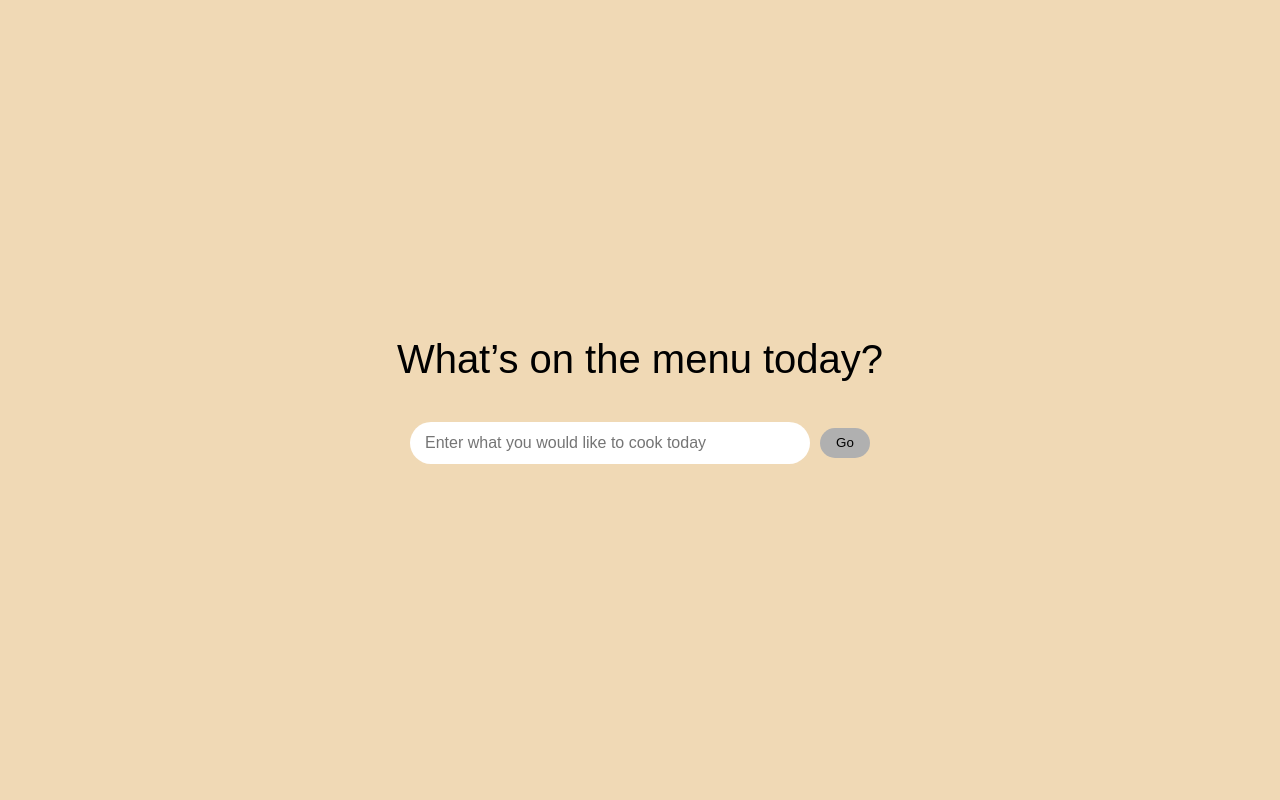
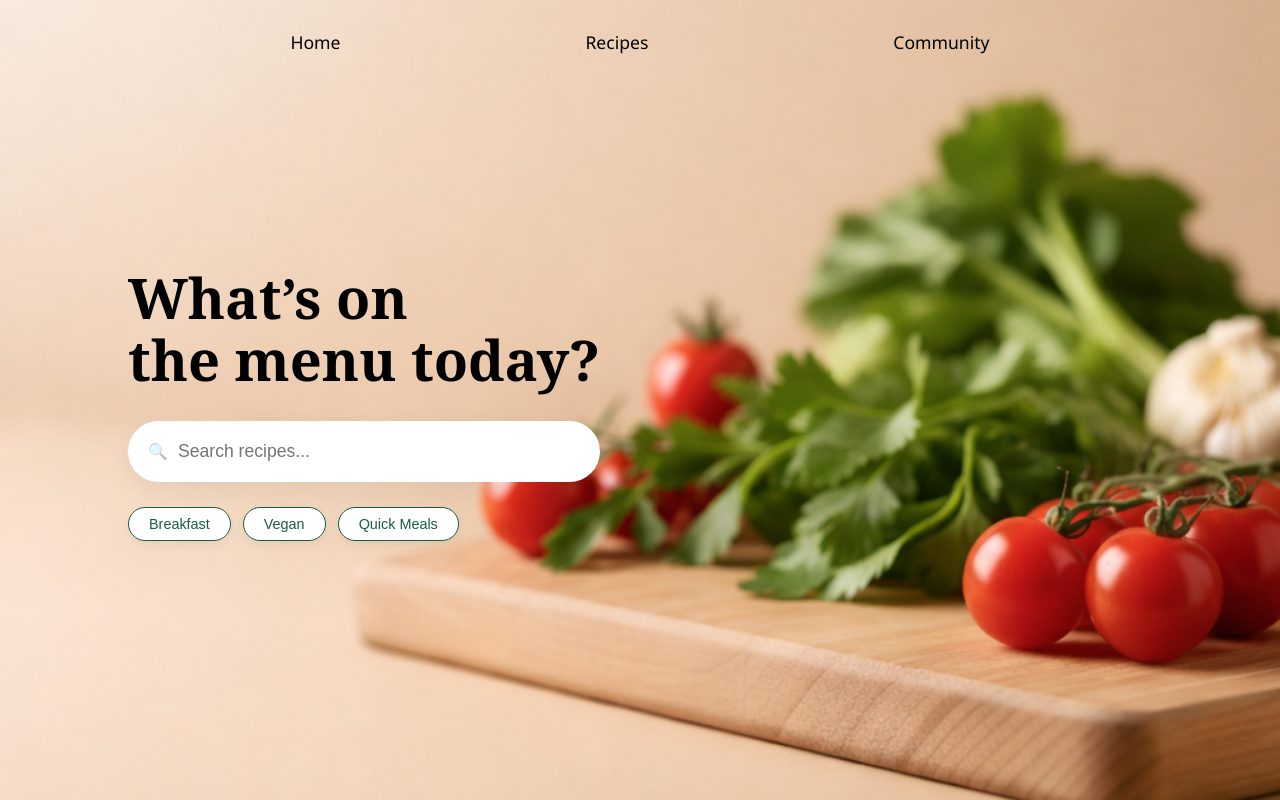
Before and after one commit to Anonymas-Doge/IrvineHacks2026, a plain HTML site: page web/index.html in a window 1280 px wide. Drawn offline with Linux system fonts and the light colour scheme.

Commit message:
updated_home_screen

```diff
--- a/web/index.html
+++ b/web/index.html
@@ -7,28 +7,29 @@
   <link rel="stylesheet" href="style.css">
 </head>
 <body>
-  <div class="container">
-    <h1>What’s on the menu today?</h1>
-    <div class="input-group">
-      <input type="text" id="menuInput" placeholder="Enter what you would like to cook today">
-      <button id="goButton">Go</button>
+  <nav class="navbar">
+    <a href="#" class="nav-link">Home</a>
+    <a href="#" class="nav-link">Recipes</a>
+    <a href="#" class="nav-link">Community</a>
+  </nav>
+
+  <main class="hero-container">
+    <div class="content-wrapper">
+      <h1>What’s on <br> the menu today?</h1>
+
+      <div class="search-container">
+        <span class="search-icon">🔍</span>
+        <input type="text" id="menuInput" placeholder="Search recipes...">
+      </div>
+
+      <div class="category-tags">
+        <button class="tag-btn" data-category="Breakfast">Breakfast</button>
+        <button class="tag-btn" data-category="Vegan">Vegan</button>
+        <button class="tag-btn" data-category="Quick Meals">Quick Meals</button>
+      </div>
     </div>
-  </div>
+  </main>
 
-  <script>
-    document.getElementById("goButton").addEventListener("click", () => {
-      const inputValue = document.getElementById("menuInput").value.trim();
-      if (!inputValue) {
-        alert("Please enter a menu item!");
-        return;
-      }
-
-      // Save input to localStorage for next page
-      localStorage.setItem("menuInput", inputValue);
-
-      // Navigate to recipes page
-      window.location.href = "recipes.html";
-    });
-  </script>
+  <script src="main.js"></script>
 </body>
 </html>
--- a/web/main.js
+++ b/web/main.js
@@ -1,13 +1,34 @@
-// Simple placeholder functionality
-document.getElementById("goButton").addEventListener("click", () => {
-  const inputValue = document.getElementById("menuInput").value;
-  if (inputValue.trim() === "") {
-    alert("Please enter a menu item!");
-    return;
+// Handle Search Input (Pressing Enter)
+document.getElementById("menuInput").addEventListener("keypress", (e) => {
+  if (e.key === "Enter") {
+    const inputValue = e.target.value.trim();
+    if (!inputValue) {
+      alert("Please enter a menu item!");
+      return;
+    }
+    console.log("Searching for:", inputValue);
+    localStorage.setItem("menuInput", inputValue);
+    // window.location.href = "recipes.html"; // Uncomment when ready
   }
+});
 
-  // For now, just log to console
-  console.log("Menu entered:", inputValue);
+// Handle Category Button Clicks
+const tags = document.querySelectorAll(".tag-btn");
+tags.forEach(tag => {
+  tag.addEventListener("click", () => {
+    const category = tag.getAttribute("data-category");
+    console.log(`Quick filter selected: ${category}`);
 
-  // TODO: later navigate to next page or fetch data
+    // Optional: Auto-fill search or navigate
+    document.getElementById("menuInput").value = category;
+  });
 });
+
+// Handle Nav Links
+const navLinks = document.querySelectorAll(".nav-link");
+navLinks.forEach(link => {
+  link.addEventListener("click", (e) => {
+    e.preventDefault();
+    console.log(`Navigating to: ${e.target.innerText}`);
+  });
+});
--- a/web/style.css
+++ b/web/style.css
@@ -6,109 +6,108 @@
 }
 
 body {
-  font-family: 'Arial', sans-serif;
-  background-color: #F0D9B5; /* same beige as first page */
+  font-family: 'Segoe UI', Roboto, Helvetica, Arial, sans-serif;
+  background: url('images/home_page_bg.png') no-repeat center center fixed;
+  background-size: cover;
   min-height: 100vh;
-  display: flex;
-  justify-content: center;
-  align-items: center;
+  color: #333;
+  overflow: hidden; /* Keeps the "app" feel */
 }
 
-/* Container for both pages */
-.container {
-  text-align: center;
-  width: 90%;
-  max-width: 1000px;
+/* Navbar Styling */
+.navbar {
+  display: flex;
+  justify-content: space-around;
+  padding: 30px 10%;
+  max-width: 1200px;
+  margin: 0 auto;
 }
 
-/* Headings */
-h1 {
-  font-size: 2.5rem;
-  margin-bottom: 40px;
+.nav-link {
+  text-decoration: none;
   color: #000;
-  font-weight: 400;
+  font-weight: 500;
+  font-size: 1.1rem;
+  transition: opacity 0.3s ease;
 }
 
-/* First page input group */
-.input-group {
+.nav-link:hover {
+  opacity: 0.6;
+}
+
+/* Main Content Layout */
+.hero-container {
   display: flex;
-  justify-content: center;
   align-items: center;
-  gap: 10px;
+  height: 80vh;
+  padding-left: 10%;
+}
+
+.content-wrapper {
+  max-width: 500px;
+}
+
+h1 {
+  font-size: 3.5rem;
+  line-height: 1.1;
+  margin-bottom: 30px;
+  color: #000;
+  font-family: 'Georgia', serif; /* Serif font matches the image style */
+}
+
+/* Search Bar Styling */
+.search-container {
+  position: relative;
+  display: flex;
+  align-items: center;
+  background: white;
+  padding: 5px 20px;
+  border-radius: 50px;
+  box-shadow: 0 10px 25px rgba(0,0,0,0.05);
+  margin-bottom: 25px;
+  transition: transform 0.3s ease, box-shadow 0.3s ease;
+}
+
+.search-container:focus-within {
+  transform: translateY(-2px);
+  box-shadow: 0 15px 30px rgba(0,0,0,0.1);
+}
+
+.search-icon {
+  margin-right: 10px;
+  opacity: 0.4;
 }
 
 input[type="text"] {
-  width: 400px;
-  padding: 12px 15px;
-  border-radius: 25px;
+  width: 100%;
+  padding: 15px 0;
   border: none;
-  font-size: 1rem;
+  outline: none;
+  font-size: 1.1rem;
+  background: transparent;
 }
 
-button {
-  width: 50px;
-  height: 30px;
-  border-radius: 50px;
-  background-color: #B0B0B0;
-  border: none;
-  cursor: pointer;
-  transition: all 0.3s ease;
+/* Category Tags */
+.category-tags {
+  display: flex;
+  gap: 12px;
 }
 
-button:hover {
-  background-color: #999;
+.tag-btn {
+  background: white;
+  border: 1.5px solid #1a5d40; /* Dark green border from image */
+  color: #1a5d40;
+  padding: 8px 20px;
+  border-radius: 20px;
+  cursor: pointer;
+  font-weight: 500;
+  font-size: 0.9rem;
+  transition: all 0.3s ease;
+  box-shadow: 0 4px 10px rgba(0,0,0,0.05);
 }
 
-/* Recipes Page */
-
-/* Recipe grid */
-.recipe-grid {
-  display: flex;
-  justify-content: center;
-  gap: 20px;
-  margin-bottom: 30px;
-  flex-wrap: wrap;
+.tag-btn:hover {
+  background: #1a5d40;
+  color: white;
+  transform: scale(1.05);
 }
-
-/* Individual recipe card */
-.recipe-card {
-  width: 220px;
-  height: 220px;
-  background-color: #FFF8F0; /* very light cream */
-  border-radius: 15px;
-  box-shadow: 0 4px 6px rgba(0,0,0,0.1);
-  cursor: pointer;
-  padding: 20px;
-  text-align: center;
-  font-size: 1rem;
-  transition: all 0.2s ease;
-  display: flex;
-  flex-direction: column;
-  justify-content: center;
-  align-items: center;
-}
-
-.recipe-card:hover {
-  background-color: #F5E8D8; /* slightly darker on hover */
-  transform: translateY(-3px);
-}
-
-.recipe-card strong {
-  font-size: 1.1rem;
-  margin-bottom: 10px;
-}
-
-/* Back button styling */
-#backButton {
-  padding: 12px 25px;
-  border-radius: 25px;
-  background-color: #B0B0B0;
-  border: none;
-  cursor: pointer;
-  font-size: 1rem;
-  transition: all 0.3s ease;
-}
-
-#backButton:hover {
-  background-color: #999;
-}
```
Also changed, not shown: web/images/home_page_bg.png (added), web/images/image.jpg (deleted).
